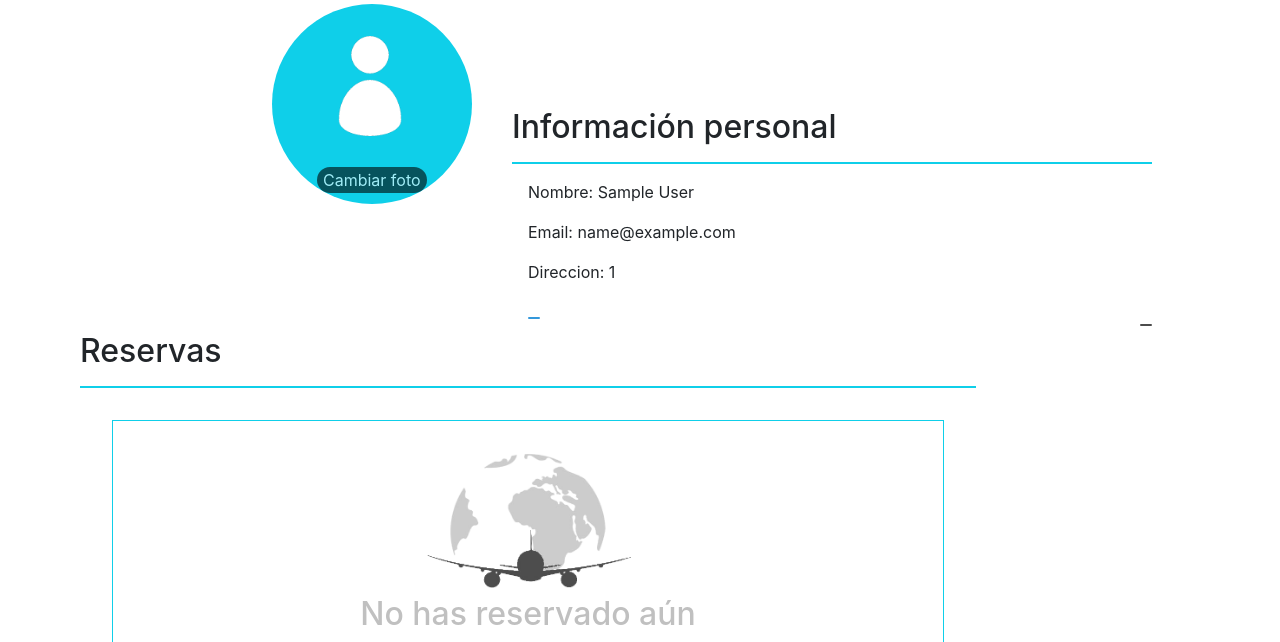
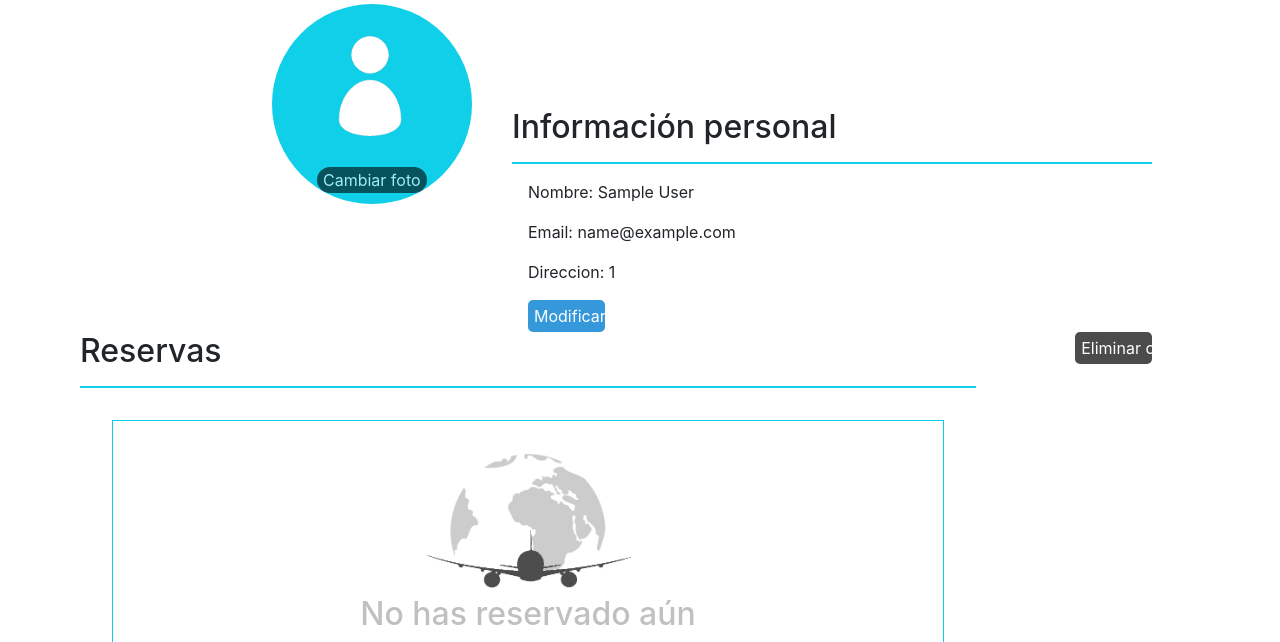
Before and after one commit to franr99/Pagina-Web-GoTravel, a PHP site: page /Practica/perfil.php in a window 1280 px wide. Shown: the part 188-830 px from the top of the page. Run offline with PHP 8.4, Linux system fonts and the light colour scheme; the visitor is signed in with stand-in values (Sample User, id 1).

Commit message:
modificar perfil

```diff
--- a/Practica WEB/css/perfil.css
+++ b/Practica WEB/css/perfil.css
@@ -47,8 +47,11 @@
     margin: 1em;
 }
 
-.info .btnmodificar{
+.btnmodificar{
 
+    font-size: 16px;
+    width: 12%;
+    height: 2em;
     color: white;
     border-radius: 5px;
     background-color:  #3498db;
@@ -56,8 +59,11 @@
     margin-left: 1em;
 }
 
-.info .btneliminar{
+.btneliminar{
 
+    font-size: 16px;
+    width: 12%;
+    height: 2em;
     color: white;
     border-radius: 5px;
     float:right;
--- a/Practica WEB/perfil.php
+++ b/Practica WEB/perfil.php
@@ -16,11 +16,12 @@
     <body>
         <?php
             session_start();
+            error_reporting(0);
             $varsesion = $_SESSION['usuario'];
             $varnombre = $_SESSION['nombre'];
             $email = $_SESSION['email'];
             $direccion = $_SESSION['direccion'];
-            error_reporting(0);
+
 
         ?>
         <header class="header">
@@ -59,13 +60,13 @@
                 <article><span>Nombre: <?php echo $varnombre; ?> </span> </article>
                 <article><span>Email: <?php echo $email ?> </span> </article>
                 <article><span>Direccion: <?php echo $direccion ?> </span> </article>
-                <form action="conexiones/gestionPerfil.php" method="POST">
-                    <input type="hidden" name="modificar" value="1">
-                    <button type="button" class="btnmodificar" value="Modificar datos">
+
+                <form action="conexiones/modificarPerfil.php" method="POST">
+                    <input type="submit" class="btnmodificar" value="Modificar datos">
                 </form>
                 <form action="conexiones/gestionPerfil.php" method="POST">
                     <input type="hidden" name="eliminar" value="1">
-                    <button type="button" class="btneliminar" value="Eliminar cuenta">
+                    <input type="submit" class="btneliminar" value="Eliminar cuenta">
                 </form>
 
 
```
Also changed, not shown: Practica WEB/conexiones/gestionPerfil.php (+17 -2 lines), Practica WEB/conexiones/modificarPerfil.php (added, +24 -0 lines).
